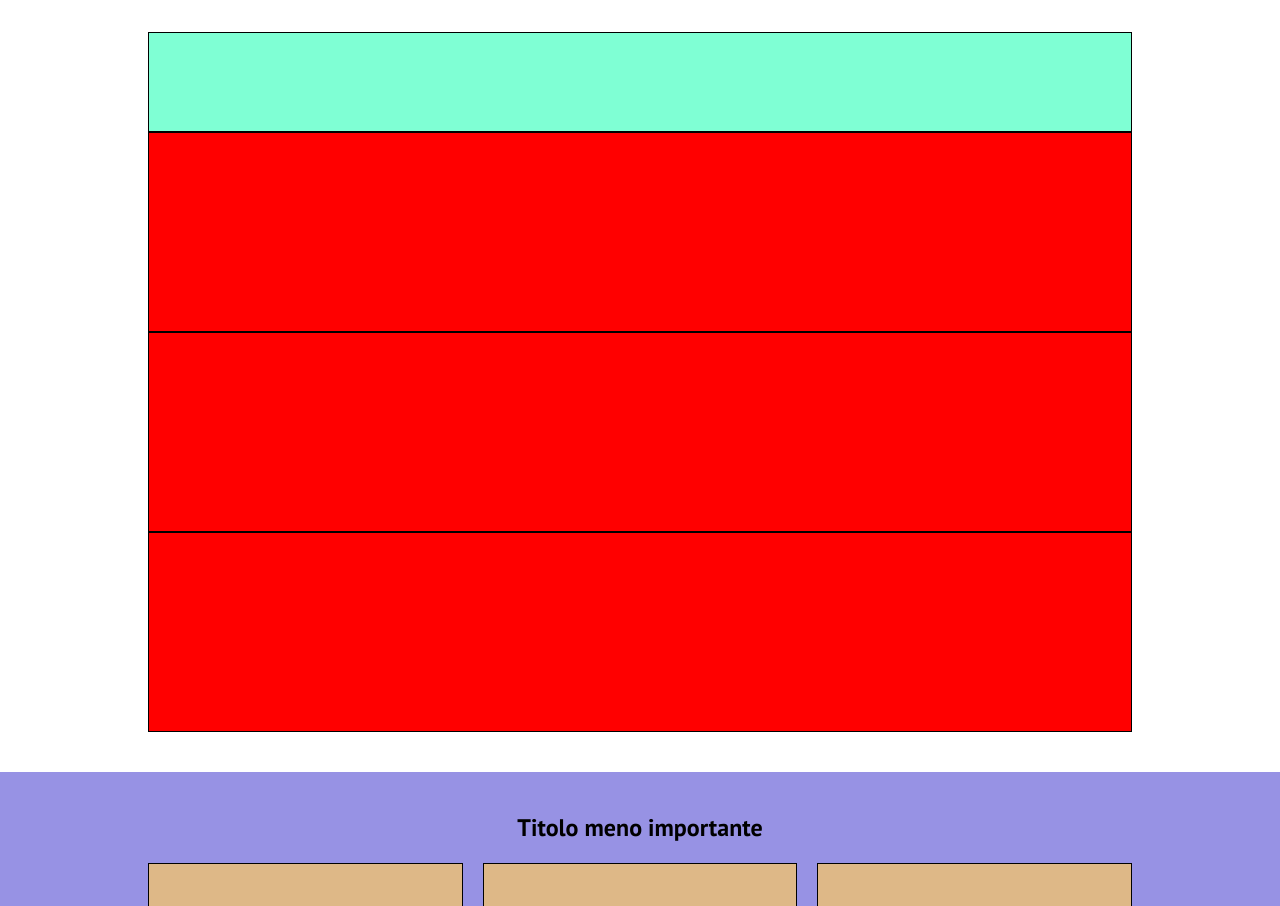
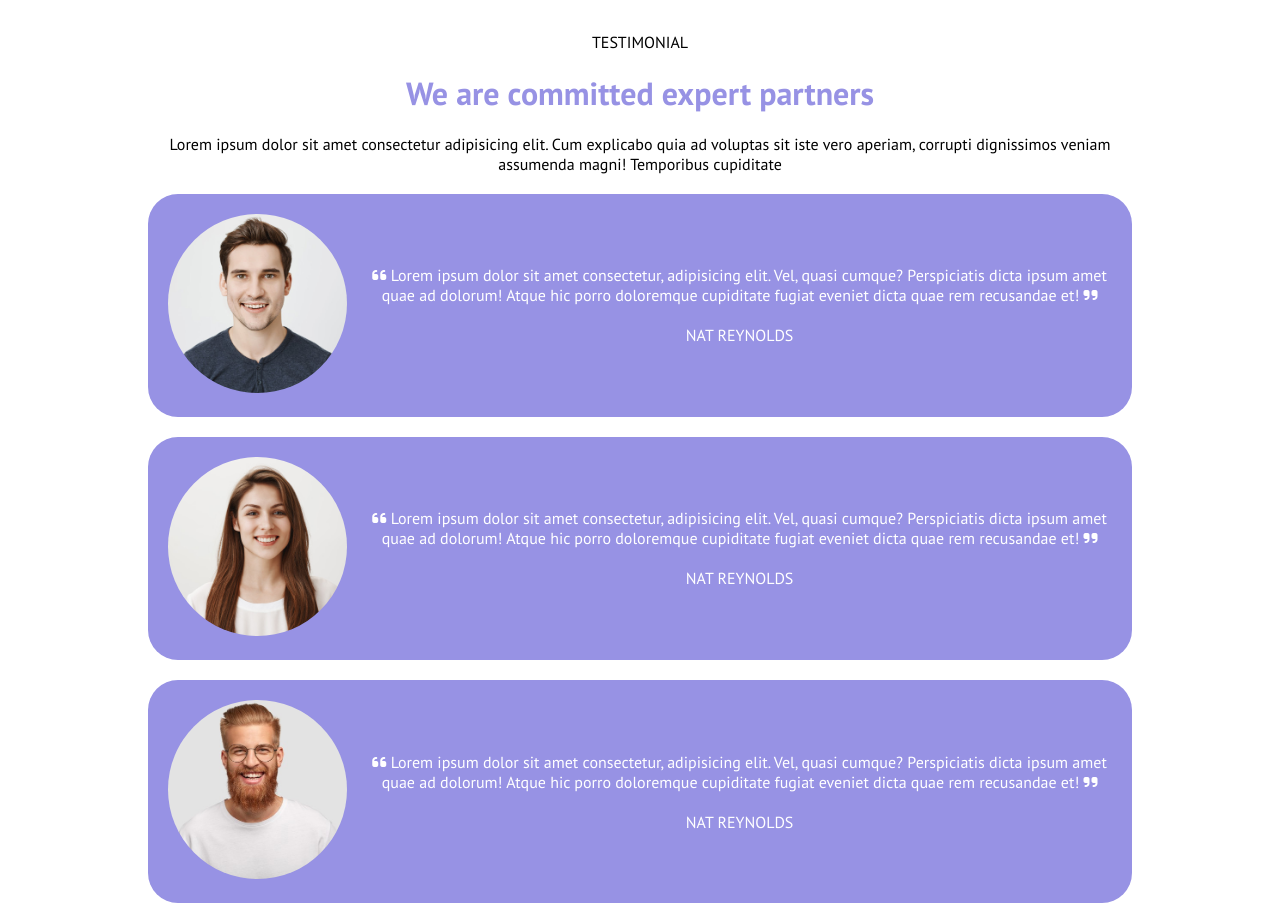
Before and after one commit to OmarThierno/htmlcss-responsive-layout, a plain HTML site: page index.html in a window 1280 px wide. Shown: the part 1540-2446 px from the top of the page. Drawn offline with Linux system fonts and the light colour scheme.

Commit message:
feat: done Partnests section

```diff
--- a/css/style.css
+++ b/css/style.css
@@ -282,21 +282,56 @@ main {
 #partners {
   padding-top: 40px;
   padding-bottom: 40px;
+  text-align: center;
 }
 
-.partners-header {
-  /* debug */
-  height: 100px;
-  background-color: aquamarine;
-  border: 1px solid black;
+.partners-header,
+.partners-header > * {
+  margin-bottom: 20px;
+}
+
+.partners-header h2 {
+  color: var(--viole-color);
+  font-size: 2rem;
 }
 
 #partners .partners-col {
+  background-color: var(--viole-color);
+  padding: 20px;
+  border-radius: 30px;
+  margin-bottom: 20px;
+  color: white;
+}
 
-  /* debug  */
-  background-color: red;
-  height: 200px;
-  border: 1px solid black;
+#partners .partners-col .partners-img > *,
+#partners .partners-col .partners-main-col > *{
+  margin-bottom: 20px;
+}
+
+.img-profile-partners {
+  width: 300px;
+  aspect-ratio: 1;
+  object-fit: cover;
+  border-radius: 50%;
+}
+
+@media screen and (min-width: 768px) {
+  #partners .partners-col {
+    display: flex;
+    align-items: center;
+    gap: 20px;
+  }
+
+  #partners .partners-col .partners-img .img-profile-partners {
+    width: 350px;
+    aspect-ratio: 1;
+    margin-bottom: 0;
+  }
+
+  #partners .partners-col .partners-main-col .name-partners{
+    margin-bottom: 0;
+  }
+
 }
 
 /* Benefit of working section */
--- a/index.html
+++ b/index.html
@@ -144,11 +144,51 @@
 
     <!-- Partners section  -->
     <section id="partners" class="container-big">
-      <div class="partners-header"></div>
+      <div class="partners-header">
+        <span class="inline-block">TESTIMONIAL</span>
+        <h2>We are committed expert partners</h2>
+        <p>Lorem ipsum dolor sit amet consectetur adipisicing elit. Cum explicabo quia ad voluptas sit iste vero aperiam, corrupti dignissimos veniam assumenda magni! Temporibus cupiditate</p>
+      </div>
       <div class="partners-main">
-        <div class="partners-col"></div>
-        <div class="partners-col"></div>
-        <div class="partners-col"></div>
+        <div class="partners-col">
+          <div class="partners-img">
+            <img class="img-profile-partners" src="img/testimonial1.jpg" alt="">
+          </div>
+          <div class="partners-main-col">
+            <div>
+              <i class="fa-solid fa-quote-left"></i>
+            Lorem ipsum dolor sit amet consectetur, adipisicing elit. Vel, quasi cumque? Perspiciatis dicta ipsum amet quae ad dolorum! Atque hic porro doloremque cupiditate fugiat eveniet dicta quae rem recusandae et!
+              <i class="fa-solid fa-quote-right"></i>
+            </div>
+            <div class="name-partners">NAT REYNOLDS</div>
+          </div>
+        </div>
+        <div class="partners-col">
+          <div class="partners-img">
+            <img class="img-profile-partners" src="img/testimonial2.jpg" alt="">
+          </div>
+          <div class="partners-main-col">
+            <div>
+              <i class="fa-solid fa-quote-left"></i>
+            Lorem ipsum dolor sit amet consectetur, adipisicing elit. Vel, quasi cumque? Perspiciatis dicta ipsum amet quae ad dolorum! Atque hic porro doloremque cupiditate fugiat eveniet dicta quae rem recusandae et!
+              <i class="fa-solid fa-quote-right"></i>
+            </div>
+            <div class="name-partners">NAT REYNOLDS</div>
+          </div>
+        </div>
+        <div class="partners-col">
+          <div class="partners-img">
+            <img class="img-profile-partners" src="img/testimonial3.jpg" alt="">
+          </div>
+          <div class="partners-main-col">
+            <div>
+              <i class="fa-solid fa-quote-left"></i>
+            Lorem ipsum dolor sit amet consectetur, adipisicing elit. Vel, quasi cumque? Perspiciatis dicta ipsum amet quae ad dolorum! Atque hic porro doloremque cupiditate fugiat eveniet dicta quae rem recusandae et!
+              <i class="fa-solid fa-quote-right"></i>
+            </div>
+            <div class="name-partners">NAT REYNOLDS</div>
+          </div>
+        </div>
       </div>
     </section>
     <!-- /Partners section  -->
```
